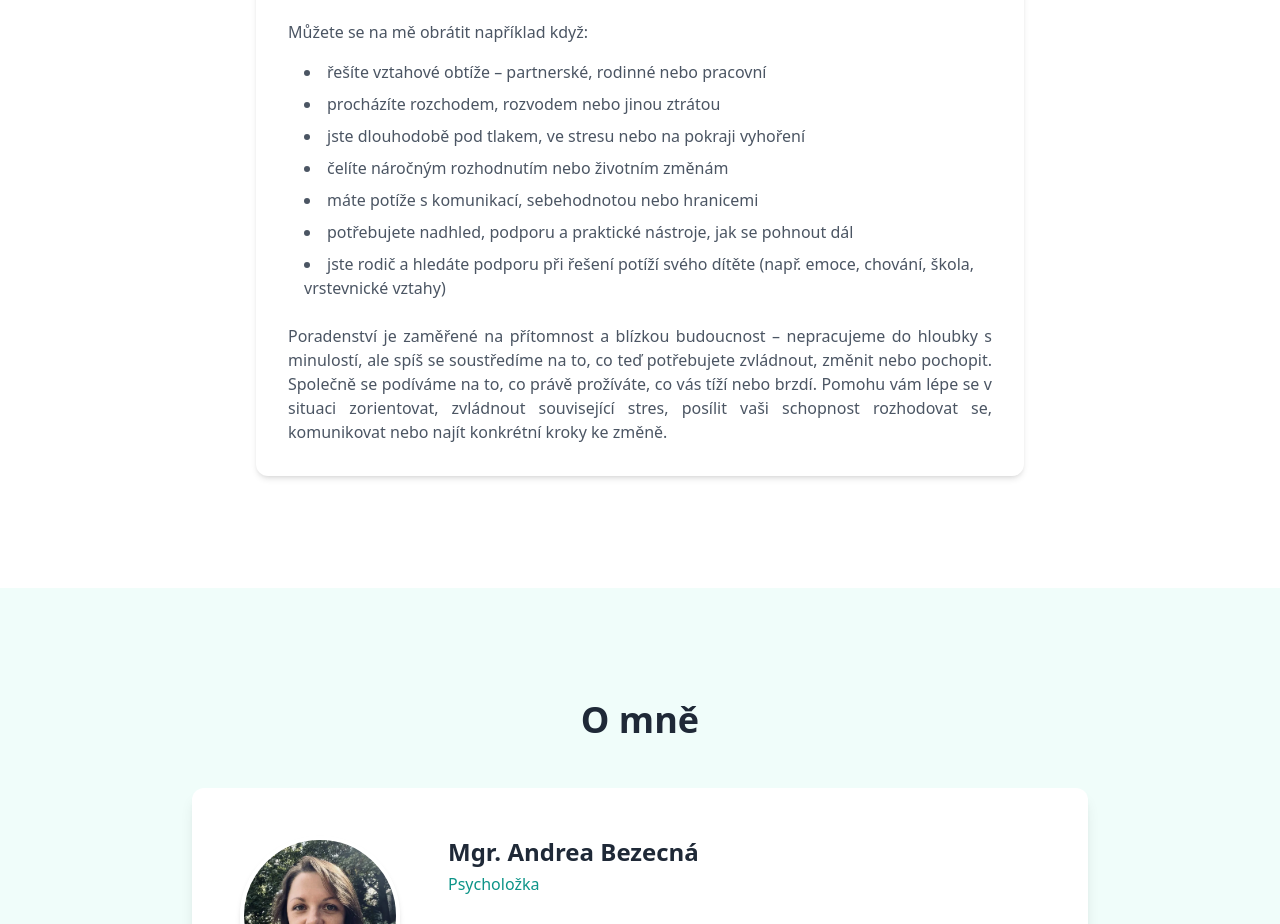
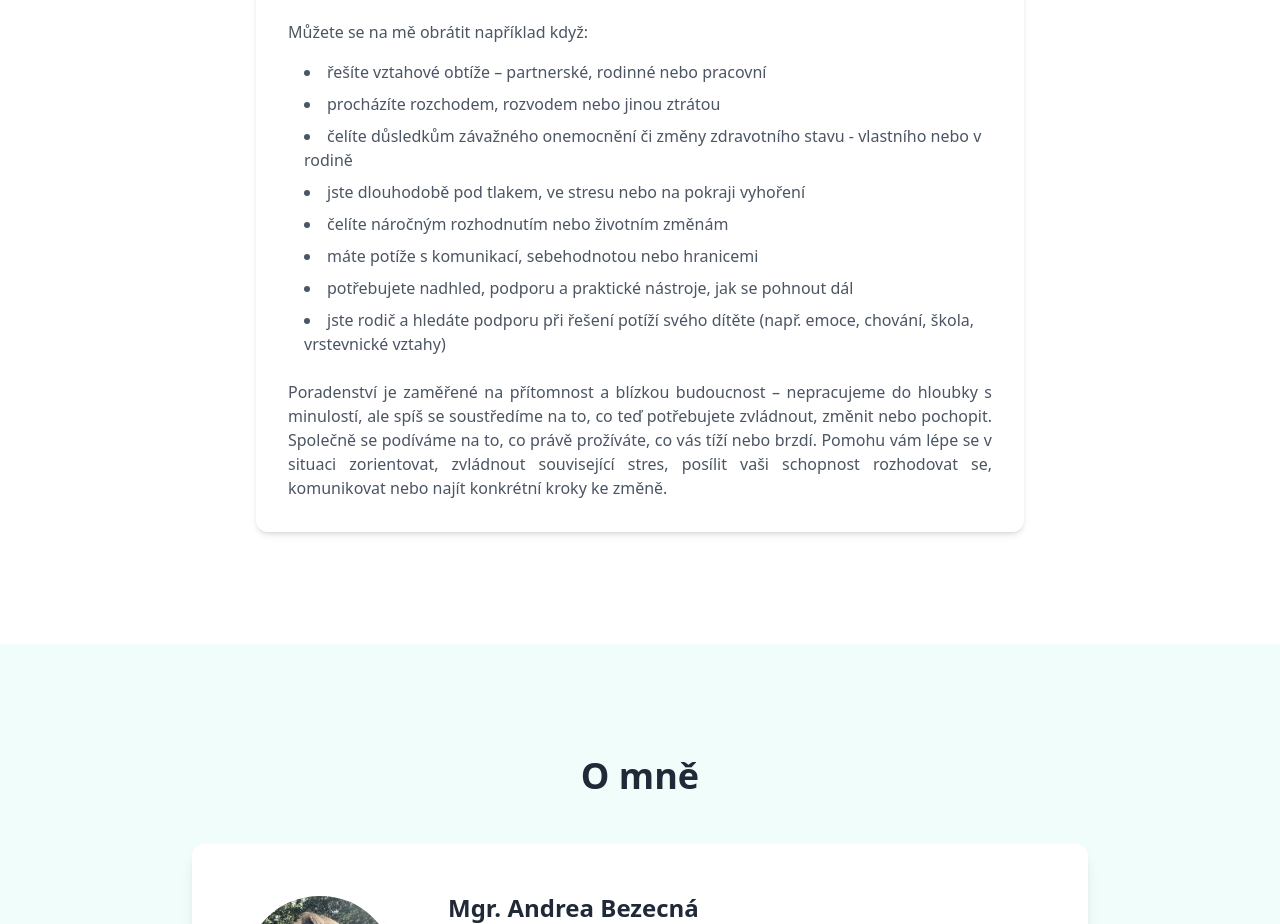
Before and after one commit to psychologiebezecna/website, a React (Vite) app: page / in a window 1280 px wide. Shown: the part 920-1844 px from the top of the page. Built offline with nearby package versions, Linux system fonts and the light colour scheme.

Commit message:
Update App.jsx

```diff
--- a/src/App.jsx
+++ b/src/App.jsx
@@ -87,6 +87,7 @@ export default function PsychologistWebsite() {
                 <ul className="list-disc list-inside space-y-2 text-gray-600 pl-4">
                   <li>řešíte vztahové obtíže – partnerské, rodinné nebo pracovní</li>
                   <li>procházíte rozchodem, rozvodem nebo jinou ztrátou</li>
+                  <li>čelíte důsledkům závažného onemocnění či změny zdravotního stavu - vlastního nebo v rodině</li>
                   <li>jste dlouhodobě pod tlakem, ve stresu nebo na pokraji vyhoření</li>
                   <li>čelíte náročným rozhodnutím nebo životním změnám</li>
                   <li>máte potíže s komunikací, sebehodnotou nebo hranicemi</li>
```
